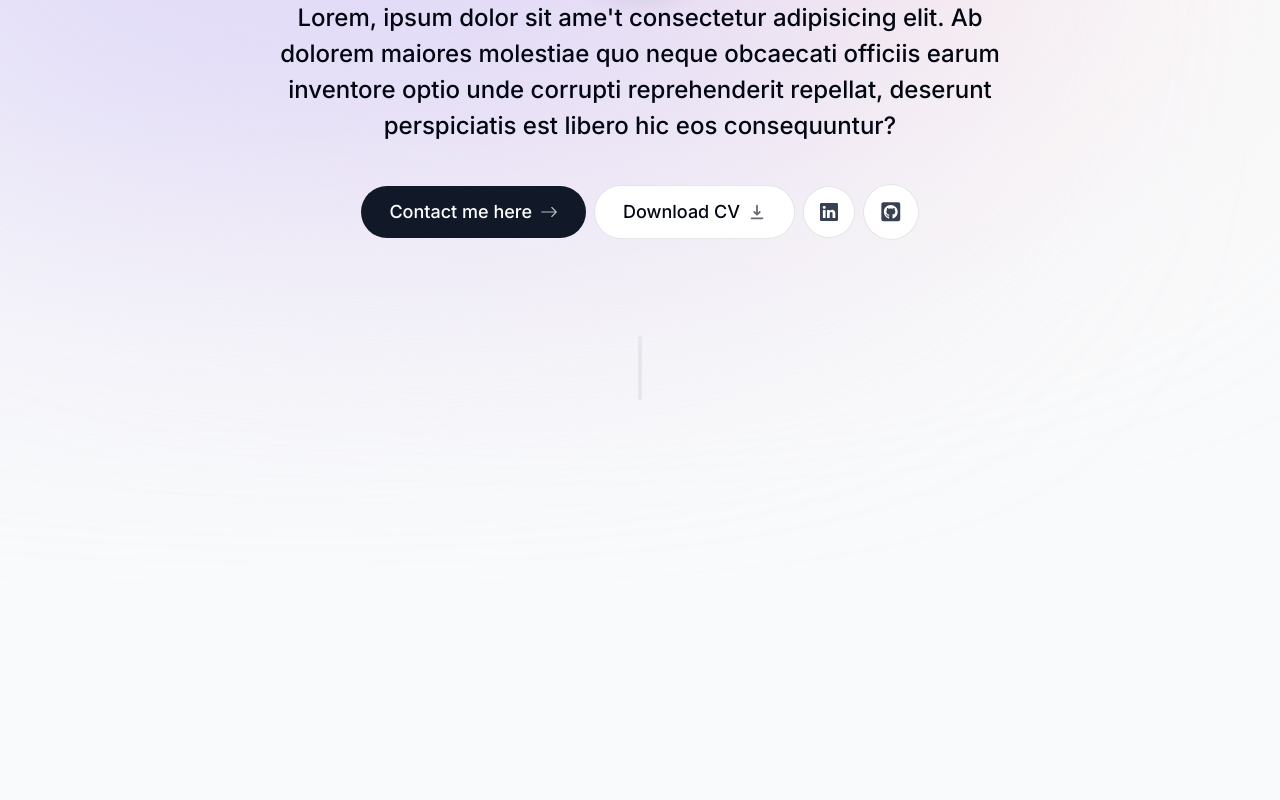
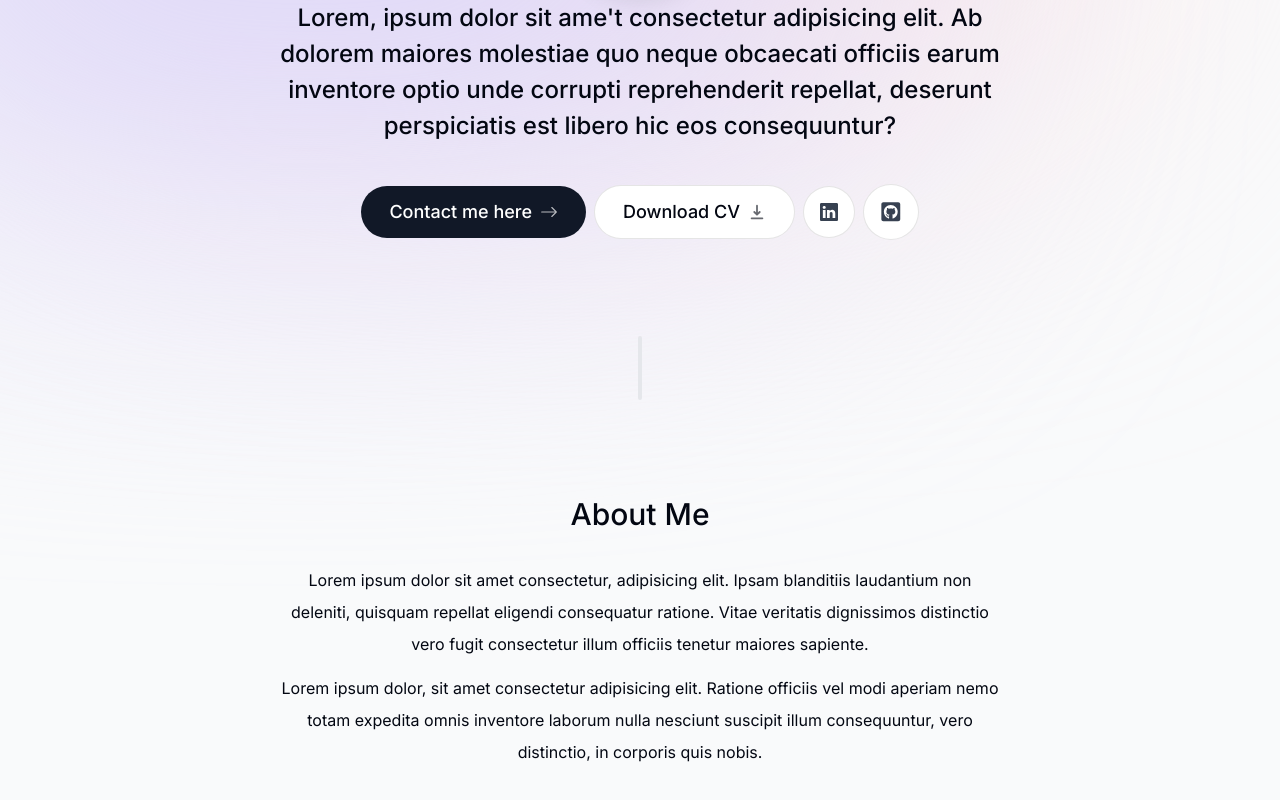
Before and after one commit to Chamesss/my-portfolio-v2, a Next.js app: page / in a window 1280 px wide. Shown: the part 320-1120 px from the top of the page. Built offline with nearby package versions, Linux system fonts and the light colour scheme.

Commit message:
about section

```diff
--- a/app/page.tsx
+++ b/app/page.tsx
@@ -1,3 +1,4 @@
+import About from "@/components/about";
 import Intro from "@/components/intro";
 import SectionDivider from "@/components/section-divider";
 
@@ -6,6 +7,7 @@ export default function Home() {
     <main className="flex flex-col items-center px-4">
       <Intro />
       <SectionDivider />
+      <About />
     </main>
   );
 }
--- /dev/null
+++ b/components/about.tsx
@@ -0,0 +1,28 @@
+"use client";
+import { motion } from "framer-motion";
+import SectionHeading from "./section-heading";
+
+export default function About() {
+  return (
+    <motion.section
+      className="mb-28 max-w-[45rem] text-center leading-8 sm:mb-40"
+      initial={{ opacity: 0, y: 100 }}
+      animate={{ opacity: 1, y: 0 }}
+      transition={{ delay: 0.175 }}
+    >
+      <SectionHeading>About me</SectionHeading>
+      <p className="mb-3">
+        Lorem ipsum dolor sit amet consectetur, adipisicing elit. Ipsam
+        blanditiis laudantium non deleniti, quisquam repellat eligendi
+        consequatur ratione. Vitae veritatis dignissimos distinctio vero fugit
+        consectetur illum officiis tenetur maiores sapiente.
+      </p>
+      <p>
+        Lorem ipsum dolor, sit amet consectetur adipisicing elit. Ratione
+        officiis vel modi aperiam nemo totam expedita omnis inventore laborum
+        nulla nesciunt suscipit illum consequuntur, vero distinctio, in corporis
+        quis nobis.
+      </p>
+    </motion.section>
+  );
+}
--- a/components/intro.tsx
+++ b/components/intro.tsx
@@ -44,7 +44,7 @@ export default function Intro() {
           </motion.span>
         </div>
       </div>
-      <motion.p
+      <motion.h1
         className="mb-10 mt-4 px-4 font-medium text-xl !leading-[1.5] sm:text-2xl"
         initial={{ opacity: 0, y: 100 }}
         animate={{ opacity: 1, y: 0 }}
@@ -53,7 +53,7 @@ export default function Intro() {
         maiores molestiae quo neque obcaecati officiis earum inventore optio
         unde corrupti reprehenderit repellat, deserunt perspiciatis est libero
         hic eos consequuntur?
-      </motion.p>
+      </motion.h1>
       <motion.div
         className="flex flex-col sm:flex-row items-center justify-center gap-2 px-4 text-lg font-medium"
         initial={{ opacity: 0, y: 100 }}
--- /dev/null
+++ b/components/section-heading.tsx
@@ -0,0 +1,7 @@
+type Props = {
+  children: React.ReactNode;
+};
+
+export default function SectionHeading({ children }: Props) {
+  return <h2 className="text-3xl font-medium capitalize mb-8">{children}</h2>;
+}
```
